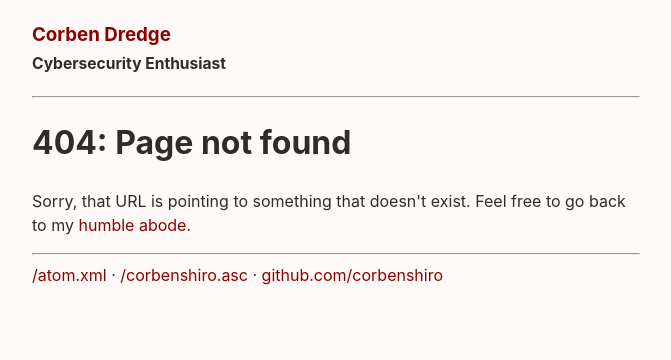
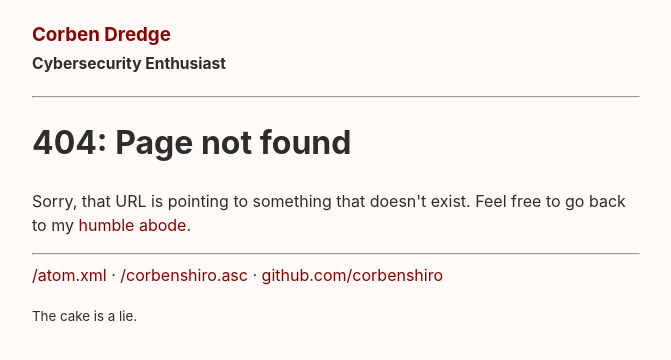
Before and after one commit to corbenshiro/corbenshiro.github.io, a plain HTML site: page 404.html in a window 1280 px wide. Shown: the whole page, without its empty margins (304-975 px from the left). Drawn offline with Linux system fonts and the light colour scheme.

Commit message:
Changes to be committed: 	modified:   404.html 	modified:   cv-public.pdf 	modified:   cv.pdf.asc 	modified:   index.html 	modified:   security-of-this-site/index.html

```diff
--- a/404.html
+++ b/404.html
@@ -70,8 +70,7 @@
 
 
         <small>
-
-
+          The cake is a lie.
         </small>
 
       </footer>
```
Also changed, not shown: index.html (+1 -2 lines), security-of-this-site/index.html (+1 -2 lines), 2 other files.
